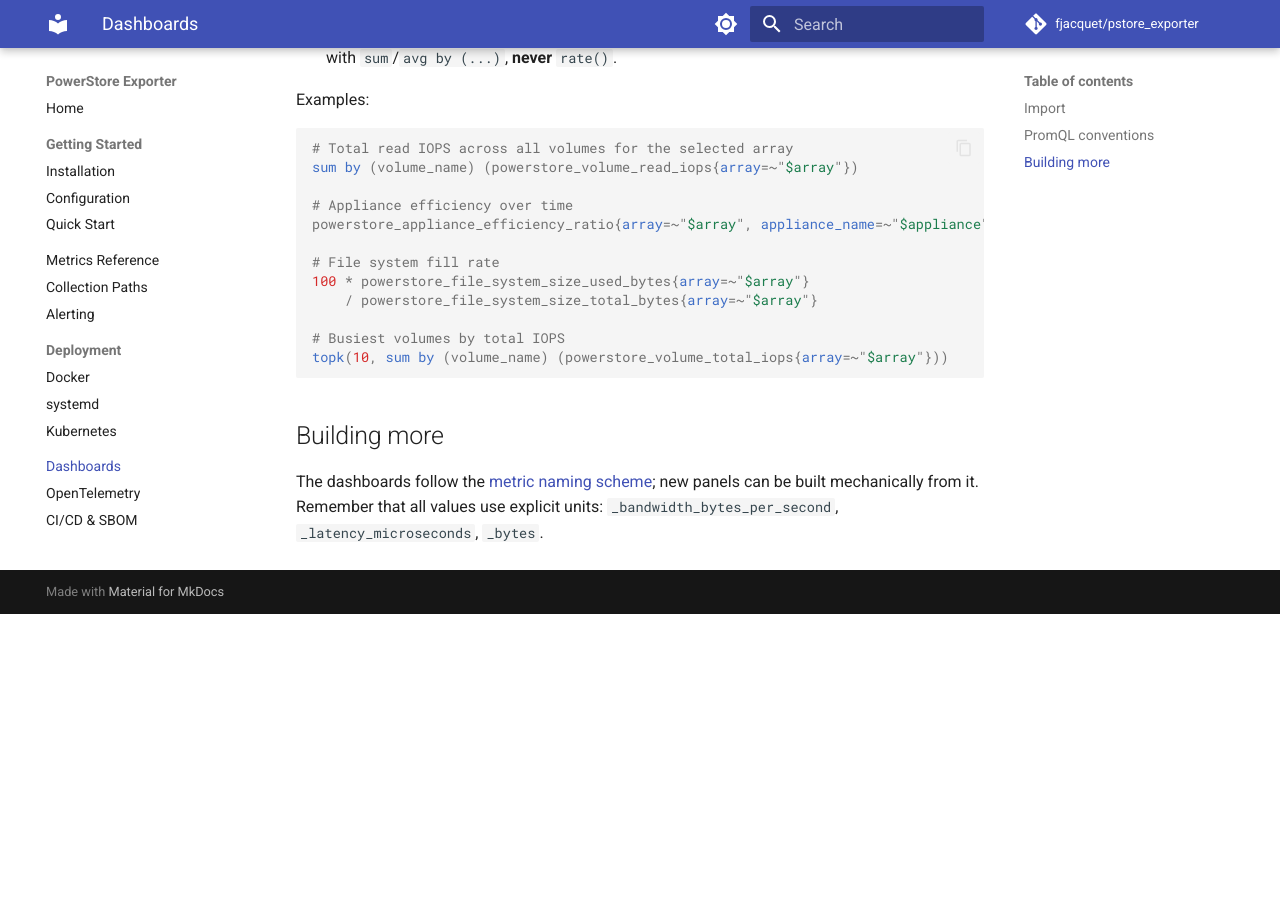
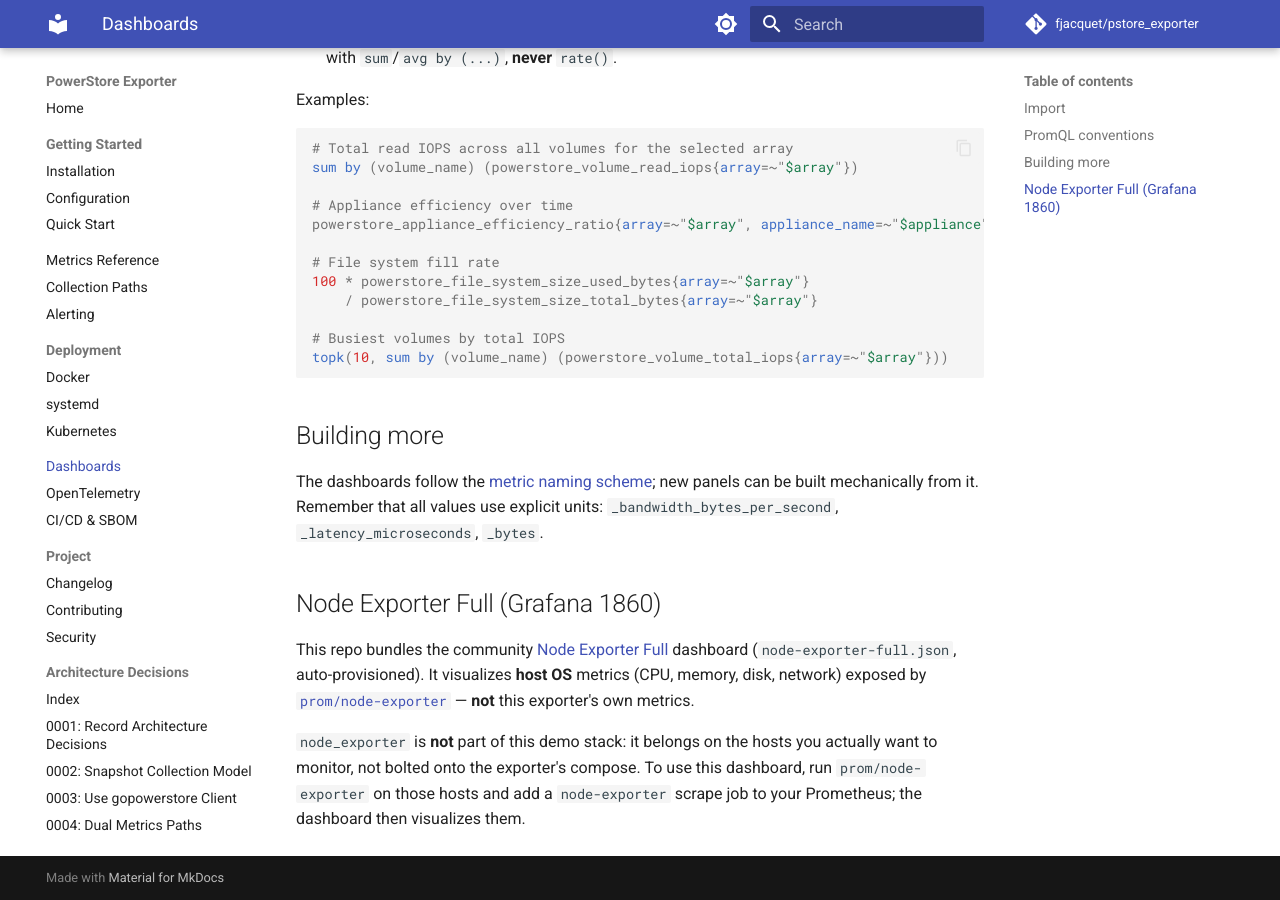
Before and after one commit to fjacquet/pstore_exporter, an MkDocs documentation site: the page built from docs/dashboards.md, in a window 1280 px wide and 900 px high, scrolled down 849 px. Built offline with MkDocs 1.6.1 and Material for MkDocs 9.7.7, drawn with Linux system fonts in a browser that asks for light colours; comment, search, counter and statistics services are not loaded; before the commit the page ends 1463 px from its top, so only the background shows below that.

Commit message:
feat(observability): add Node Exporter Full (1860) companion dashboard
Vendor the community Grafana 1860 dashboard (node-exporter-full.json), auto-provisioned. Documented as a host-OS companion: it needs a prom/node-exporter running on the hosts you monitor (not bundled in the exporter's demo stack).

Co-Authored-By: Claude Opus 4.8 (1M context) <noreply@anthropic.com>

```diff
--- a/docs/dashboards.md
+++ b/docs/dashboards.md
@@ -52,3 +52,15 @@ topk(10, sum by (volume_name) (powerstore_volume_total_iops{array=~"$array"}))
 The dashboards follow the [metric naming scheme](metrics.md); new panels can be built
 mechanically from it. Remember that all values use explicit units:
 `_bandwidth_bytes_per_second`, `_latency_microseconds`, `_bytes`.
+
+## Node Exporter Full (Grafana 1860)
+
+This repo bundles the community [Node Exporter Full](https://grafana.com/grafana/dashboards/1860-node-exporter-full/)
+dashboard (`node-exporter-full.json`, auto-provisioned). It visualizes **host OS** metrics
+(CPU, memory, disk, network) exposed by [`prom/node-exporter`](https://hub.docker.com/r/prom/node-exporter) —
+**not** this exporter's own metrics.
+
+`node_exporter` is **not** part of this demo stack: it belongs on the hosts you actually want to
+monitor, not bolted onto the exporter's compose. To use this dashboard, run `prom/node-exporter`
+on those hosts and add a `node-exporter` scrape job to your Prometheus; the dashboard then
+visualizes them.
```
Also changed, not shown: 1 other file.
